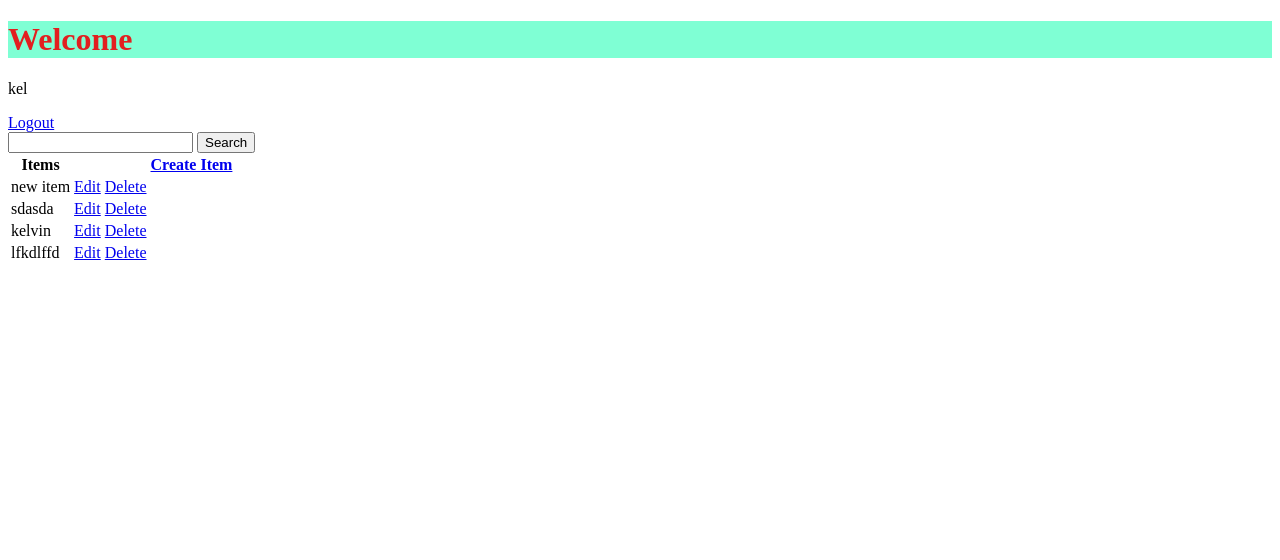
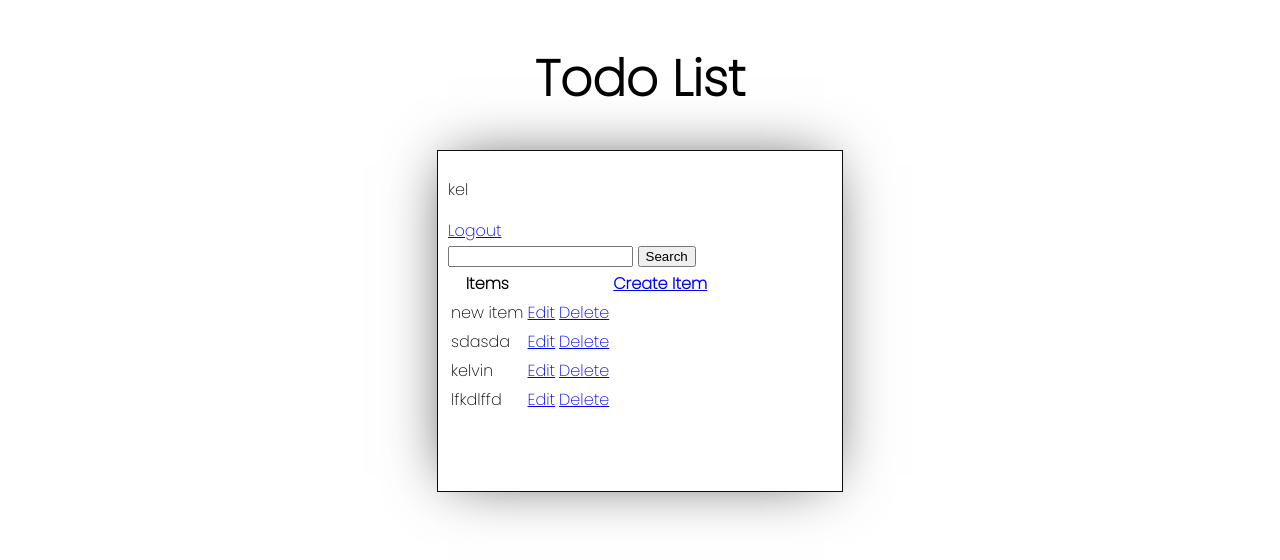
Before and after one commit to kelvinalmeida/django_CRUD_todo_list_class_based_views, a Django app: page / in a window 1280 px wide. Shown: the top 560 px of the page. Run offline with Django 4.2, Linux system fonts and the light colour scheme; a user stored in the database is signed in; data comes from the database, SQL or seed files in the repository.

Commit message:
começando a esltilizar

```diff
--- a/base/templates/base/main.html
+++ b/base/templates/base/main.html
@@ -1,3 +1,5 @@
+{% load static %}
+
 <!DOCTYPE html>
 <html lang="en">
 
@@ -5,15 +7,19 @@
     <meta charset="UTF-8">
     <meta name="viewport" content="width=device-width, initial-scale=1.0">
     <title>Todo List</title>
-    {% load static %}
     <link rel="stylesheet" href="{% static 'base\to_do.css' %}">
+
+    <link rel="preconnect" href="https://fonts.googleapis.com">
+    <link rel="preconnect" href="https://fonts.gstatic.com" crossorigin>
+    <link href="https://fonts.googleapis.com/css2?family=Poppins:wght@200&display=swap" rel="stylesheet">
 </head>
 
 <body>
-    <h1>Welcome</h1>
-    {% block content %}
-    <div class="container"></div>
-    {% endblock %}
+    <h1 style="font-size: 50px;">Todo List</h1>
+    <div class="container">
+        {% block content %}
+        {% endblock %}
+    </div>
 </body>
 
 </html>
--- /dev/null
+++ b/static/base/to_do.css
@@ -0,0 +1,22 @@
+body {
+    display: flex;
+    height: 100%;
+    flex-direction: column;
+    justify-content: center;
+    align-items: center;
+    font-family: 'Poppins', sans-serif;
+}
+
+.container {
+    width: 30vw;
+    height: 40vh;
+    padding: 10px;
+    border: 1px solid #0d0f0d;
+    box-shadow: -2px -1px 58px -15px rgba(0, 0, 0, 0.75);
+    -webkit-box-shadow: -2px -1px 58px -15px rgba(0, 0, 0, 0.75);
+    -moz-box-shadow: -2px -1px 58px -15px rgba(0, 0, 0, 0.75);
+}
+
+.card-box {
+    padding: 5px;
+}
--- a/todo_list/settings.py
+++ b/todo_list/settings.py
@@ -118,6 +118,9 @@
 # https://docs.djangoproject.com/en/4.2/howto/static-files/
 
 STATIC_URL = 'static/'
+STATICFILES_DIRS = [
+    BASE_DIR / "static",
+]
 
 # Default primary key field type
 # https://docs.djangoproject.com/en/4.2/ref/settings/#default-auto-field
```
